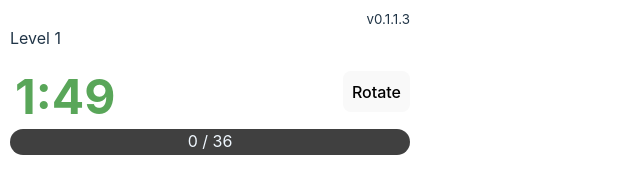
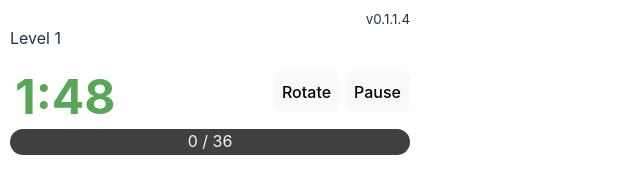
Before and after one commit to PhillipGH/PhillipGH.github.io, a React (Vite) app: page / in a window 1280 px wide. Both pictures are taken after a click on the button 198 px from the left and 197 px from the top of the page. Shown: the top 174 px of the page, without its empty margins (0-640 px from the left). Built offline with nearby package versions, Linux system fonts and the light colour scheme.

Commit message:
added basic pause button

```diff
--- a/src/App.css
+++ b/src/App.css
@@ -465,7 +465,14 @@
 	}
 }
 
-#winOverlay {
+.winOverlay {
+  animation-name: fadeInOpacity;
+	animation-iteration-count: 1;
+	animation-timing-function: ease-in;
+	animation-duration: 1s;
+}
+
+#boardOverlay {
   position: fixed;
   width: 100%;
   height: 100%;
@@ -477,17 +484,13 @@
   z-index: 2;
   cursor: pointer;
   opacity: 1;
-	animation-name: fadeInOpacity;
-	animation-iteration-count: 1;
-	animation-timing-function: ease-in;
-	animation-duration: 1s;
   display: flex;
   flex-direction:column;
   align-items: center;
   justify-content: center;
 }
 
-#winOverlay > div {
+#boardOverlay > div {
   display: flex;
   flex-direction:column;
   align-items: center;
@@ -499,7 +502,7 @@
   width: 80%
 }
 
-#winOverlay > div > button {
+#boardOverlay > div > button {
   color: #646cff
 }
 
--- a/src/App.tsx
+++ b/src/App.tsx
@@ -7,7 +7,7 @@ import { ADDITIONAL_DICE, DiceBonus, STARTER_DICE, TDie } from './Dice';
 import Board from './Board';
 import GameStatsView, { TGameStats } from './GameStats';
 
-const VERSION = 'v0.1.1.3';
+const VERSION = 'v0.1.1.4';
 
 function loadDictionary(dictionaryRaw: string) {
   let dictionary = new Set<string>();
--- a/src/Board.tsx
+++ b/src/Board.tsx
@@ -6,7 +6,7 @@ import { TGameStats } from "./GameStats";
 import CoordinateSet, { runUnion } from "./unionfind";
 
 // missing words: natal
-// fake words: ted, tho lite
+// fake words: ted, tho, lite
 
 const OVERRIDE_SCORE = null;
 const OVERRIDE_TIME = null;
@@ -252,6 +252,9 @@ function Board(props: {
     //timer
     const [startTime, setStartTime] = useState(0);
     const [now, setNow] = useState(0);
+    const [totalTimeSinceStart, setTotalTimeSinceStart] = useState(0);
+    const [isPaused, setIsPaused] = useState(false);
+
     const intervalRef = useRef(0);
 
     let requiredScore = OVERRIDE_SCORE || 18 + 18 * props.level;
@@ -529,13 +532,25 @@ function Board(props: {
     setCurrentWord([]);
   }
 
+    // called at start and for unpause
     function handleStart() {
       setStartTime(Date.now());
       setNow(Date.now());
       clearInterval(intervalRef.current);
+      setIsPaused(false);
       intervalRef.current = setInterval(() => {
         setNow(Date.now());
       }, 10);
+    }
+
+    function handlePause() {
+      if (isPaused)
+        return;
+      clearInterval(intervalRef.current);
+      setIsPaused(true);
+      setNow(Date.now());
+      setStartTime(Date.now());
+      setTotalTimeSinceStart(totalTimeSinceStart + Date.now() - startTime);
     }
 
     useEffect(() => {
@@ -545,9 +560,12 @@ function Board(props: {
       };
     }, []);
 
+    let secondsPassed = (now - startTime + totalTimeSinceStart) / 1000;
+    let secondsLeft = Math.floor(TimeLimit - secondsPassed);
+    let minutes = Math.floor(secondsLeft / 60);
+    let seconds = secondsLeft % 60;
+
     useEffect(() => {
-      let secondsPassed = Math.round((now - startTime) / 1000);
-      let secondsLeft = TimeLimit - secondsPassed;
       if (secondsLeft < 0) {
         clearInterval(intervalRef.current);
         props.stats.currentLevel = props.level;
@@ -556,11 +574,18 @@ function Board(props: {
         props.setStats(props.stats);
         props.onLose();
       }
-    }, [now, startTime, timeBonus, score]);
+    }, [secondsLeft, timeBonus, score]);
+
+    const timerHueProgress = Math.min(secondsLeft, 45) / 45.0;
+    const timerHue = timerHueProgress * 120;
+    const timerSaturationProgress = 1 - Math.min(secondsLeft, 45) / 45.0;
+    const timerSaturation = timerSaturationProgress * 70.0 + 30.0;
+
+    let progress = Math.min((score / requiredScore) * 100, 100);
 
     let overlay : null | JSX.Element = null;
     if (score >= requiredScore) {
-      overlay = <div id="winOverlay">
+      overlay = <div id="boardOverlay" className="winOverlay">
         <div>
           <h2>Level {props.level} Complete!</h2>
           <button onClick={() => {
@@ -569,18 +594,16 @@ function Board(props: {
         </div>
       </div>;
     }
-
-    let secondsPassed = Math.round((now - startTime) / 1000);
-    let secondsLeft = TimeLimit - secondsPassed;
-    let minutes = Math.floor(secondsLeft / 60);
-    let seconds = secondsLeft % 60;
-
-    const timerHueProgress = Math.min(secondsLeft, 45) / 45.0;
-    const timerHue = timerHueProgress * 120;
-    const timerSaturationProgress = 1 - Math.min(secondsLeft, 45) / 45.0;
-    const timerSaturation = timerSaturationProgress * 70.0 + 30.0;
-
-    let progress = Math.min((score / requiredScore) * 100, 100);
+    if (isPaused) {
+      overlay = <div id="boardOverlay">
+        <div>
+          <h2>Paused</h2>
+          <button onClick={() => {
+            handleStart();
+          }}>Continue</button>
+        </div>
+      </div>;
+    }
 
     const rotateButton = <button onClick={() => {
       if (isRotating) return;
@@ -593,6 +616,9 @@ function Board(props: {
 
     }}>Rotate</button>;
 
+    const pauseButton = <button onClick={handlePause}>Pause</button>;
+
+
     let rerollButton : null | React.JSX.Element = null;
     if  (props.rerollCounter !== null) {
       rerollButton = <button disabled={props.rerollCounter <= 0} onClick={() => {
@@ -600,7 +626,7 @@ function Board(props: {
       }}>Reroll +30s ({props.rerollCounter})</button>;
     }
     return <div>
-      <div className="buttons">{rerollButton}{rotateButton}</div>
+      <div className="buttons">{rerollButton}{rotateButton}{pauseButton}</div>
 
       <h1 className="timer" style={{color:'hsl('+ timerHue +', ' + timerSaturation + '%, 50%)'}}>{minutes}:{seconds < 10 ? '0' + seconds : seconds}</h1>
       <div id="progressbar">
```
